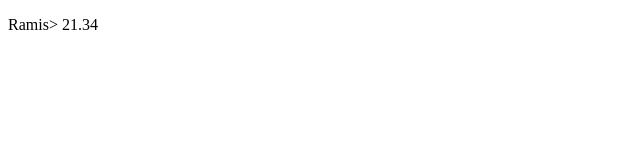
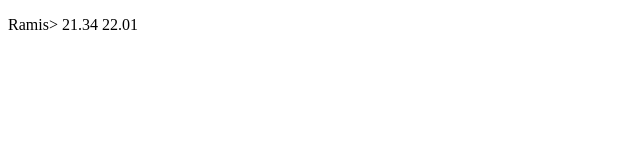
Before and after one commit to Ramists/2.Repository, a plain HTML site: page 1.html in a window 1280 px wide. Shown: the full height of the page, 0-640 px from the left. Drawn offline with Linux system fonts and the light colour scheme.

Commit message:
1 html dosyası gönderilecek

```diff
--- a/1.html
+++ b/1.html
@@ -8,5 +8,6 @@
 </head>
 <body>
     <p>Ramis> 21.34
+        22.01
 </body>
 </html>
```
